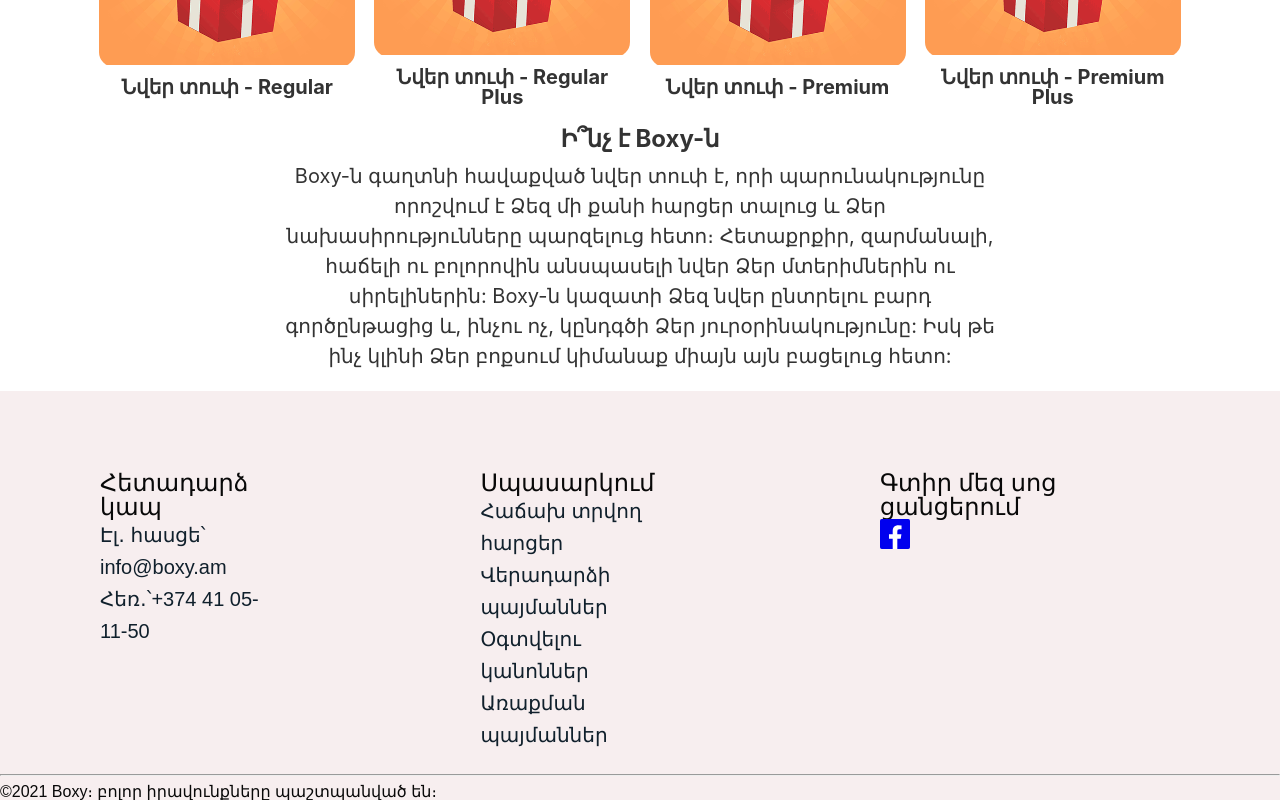
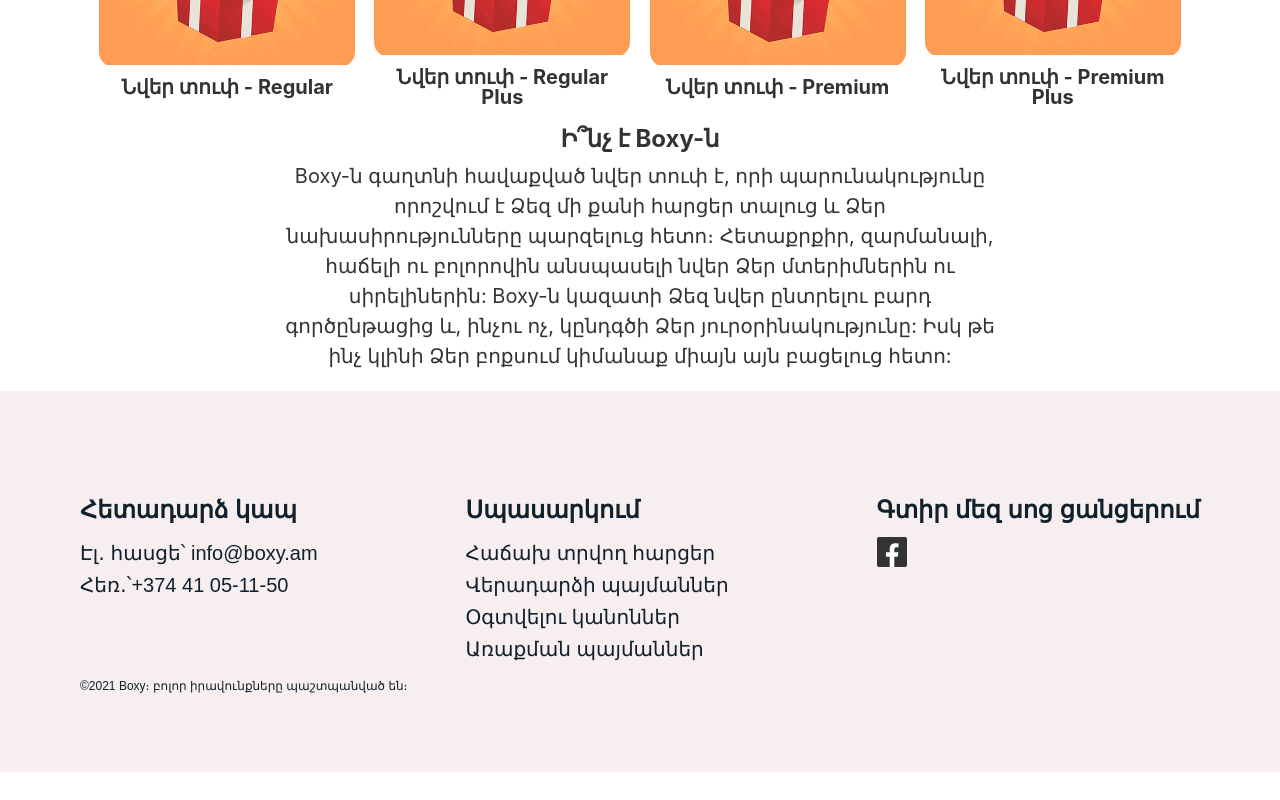
Before and after one commit to VBakaryan/react-web-app, a React (Create React App) app: page / in a window 1280 px wide. Shown: the part 1155-1955 px from the top of the page. After the commit the page ends 1927 px from the top, so only its background shows below. Built offline with nearby package versions, Linux system fonts and the light colour scheme.

Commit message:
fix footer style

```diff
--- a/src/containers/Footer/Footer.js
+++ b/src/containers/Footer/Footer.js
@@ -10,25 +10,25 @@
           {/* Column1 */}
           <div className="col">
             <h4>Հետադարձ կապ</h4>
-            <ui className="list-unstyled">
+            <ul className="list-unstyled">
               <li>Էլ․ հասցե՝ info@boxy.am</li>
               <li>Հեռ․՝+374 41 05-11-50</li>
-              <li> </li>
-            </ui>
+            </ul>
           </div>
           {/* Column2 */}
           <div className="col">
             <h4>Սպասարկում</h4>
-            <ui className="list-unstyled">
+            <ul className="list-unstyled">
               <li>Հաճախ տրվող հարցեր</li>
               <li>Վերադարձի պայմաններ</li>
               <li>Օգտվելու կանոններ</li>
               <li>Առաքման պայմաններ</li>
-            </ui>
+            </ul>
           </div>
           {/* Column3 */}
           <div className="col">
             <h4>Գտիր մեզ սոց ցանցերում</h4>
+            <div>
             <a href="https://www.facebook.com/boxyyerevan">
              <svg xmlns="http://www.w3.org/2000/svg" width="30" height="30" viewBox="0 0 24 24">
               <g id="Group_682" data-name="Group 682" transform="translate(747.389 3368.981)">
@@ -38,20 +38,17 @@
               </g>
              </svg>
             </a>
+            </div>
             <a href="https://www.instagram.com/accounts/login/">
-              <svg >
-
-              </svg>
-              </a>
-            <ui className="list-unstyled">
+            </a>
+            <ul className="list-unstyled">
               <li></li>
               <li></li>
               <li></li>
-            </ui>
+            </ul>
           </div>
         </div>
-        <hr />
-        <div className="row">
+        <div>
           <p className="col-sm">
             &copy;{new Date().getFullYear()} Boxy։ բոլոր իրավունքները պաշտպանված են։
           </p>
--- a/src/containers/Footer/Footer.scss
+++ b/src/containers/Footer/Footer.scss
@@ -3,32 +3,46 @@
 	background-color: #f7eeef;
 	padding-top: 5em;
 	position: relative;
-	bottom: 0;
-	width: 100%;
 	font-family: "Mardoto-Regular",Fallback,sans-serif;
-
+	padding: 80px;
 }
 .row {
 	display: flex;
-}
-li {
-	list-style-type: none;
+	justify-content: space-between;
+	h4{
+		margin-bottom: 15px;
+		padding: 27px 0 0;
+		font-size: 24px;
+		color: #10202c;
+		font-weight: 600;
+	}
+	li{
+		list-style-type: none;
+		transition:0.5s;
+		display: block;
+
+		&:hover{
+			transform: scale(1.1);
+		}
+	}
 }
 
+
 .col{
-	padding: 0 100px;
 	font-size: 24px;
-    margin-bottom: 15px;
+	margin-bottom: 15px;
 
+	a{
+		margin: 0 16px 0 0;
+		color: #333333;
 	}
-
-
+}
 .list-unstyled{
 	font-size: 20px;
     color: #10202c;
     line-height: 32px;
 }
-
-a {
-	margin: 0 16px 0 0;
+.col-sm{
+	color: #10202c;
+    font-size: 12px;
 }
```
